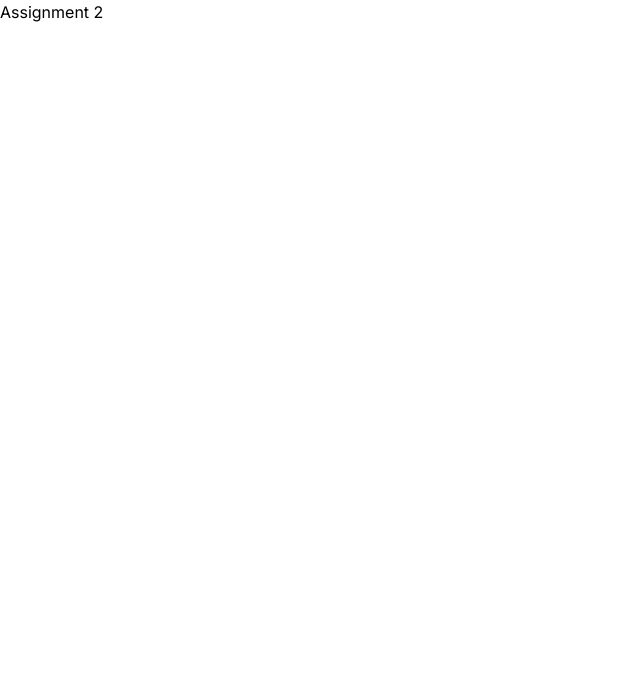
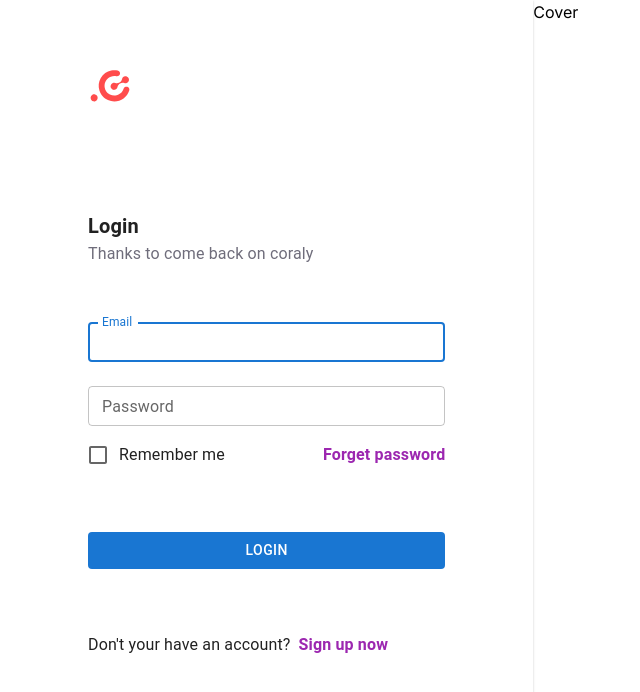
Before and after one commit to riadhmouamnia/ld-assignment-2, a React (Vite) app: page / in a window 1280 px wide. Shown: the top 692 px of the page, without its empty margins (0-640 px from the left). Built offline with nearby package versions, Linux system fonts and the light colour scheme.

Commit message:
created a layout for auth pages and login form

```diff
--- a/src/App.tsx
+++ b/src/App.tsx
@@ -1,5 +1,7 @@
+import Login from "./pages/auth/Login";
+
 function App() {
-  return <div>Assignment 2</div>;
+  return <Login />;
 }
 
 export default App;
--- /dev/null
+++ b/src/pages/auth/Layout/AuthWrapper.tsx
@@ -0,0 +1,88 @@
+import React from "react";
+import { Alert, Box, Grid, Snackbar, Typography } from "@mui/material";
+import Paper from "@mui/material/Paper";
+import logo from "../../../assets/logo.svg";
+
+type AuthWrapperProps = {
+  title: String;
+  subTitle: string;
+  askUserToTakeAction: string;
+  actionLink: string;
+  // actionText: ReactNode,
+  children: any;
+  cover: React.ReactNode;
+};
+
+function AuthWrapper({
+  children,
+  cover,
+  title,
+  subTitle,
+  askUserToTakeAction,
+  actionLink,
+}: AuthWrapperProps) {
+  const [valid, setValid] = React.useState<boolean>(false);
+  const [user, setUser] = React.useState<boolean>(false);
+  const handleClick = () => {
+    setValid(true);
+  };
+
+  const handleClose = () => {
+    setValid(false);
+  };
+  return (
+    <Grid container component="main" sx={{ height: "100vh" }}>
+      <Grid item px={3} xs={12} sm={8} md={5} component={Paper} square>
+        <Box
+          sx={{
+            my: 8,
+            mx: 8,
+            display: "flex",
+            flexDirection: "column",
+            alignItems: "center",
+            gap: 4,
+          }}
+        >
+          <Box width="100%">
+            <img src={logo} alt="logo" width="44px" />
+          </Box>
+          <Box width="100%">
+            <Typography variant="h6" fontWeight="bold" mt={8}>
+              {title}
+            </Typography>
+            <Typography variant="body1" color="#6F6D7B">
+              {subTitle}
+            </Typography>
+          </Box>
+          {children}
+          <Box width="100%" mt={2} display="flex" gap={1}>
+            <Typography>{askUserToTakeAction}</Typography>
+            <Typography
+              fontWeight="bold"
+              color="secondary"
+              component="a"
+              href="/signup"
+              sx={{ textDecoration: "none" }}
+            >
+              {actionLink}
+            </Typography>
+          </Box>
+        </Box>
+        <Snackbar open={valid} autoHideDuration={6000} onClose={handleClose}>
+          <Alert
+            onClose={handleClose}
+            severity="success"
+            sx={{ width: "100%" }}
+          >
+            Loged in to workspace successfully!
+          </Alert>
+        </Snackbar>
+      </Grid>
+      <Grid item xs={false} sm={4} md={7}>
+        {cover}
+      </Grid>
+    </Grid>
+  );
+}
+
+export default AuthWrapper;
--- /dev/null
+++ b/src/pages/auth/Login/components/Cover.tsx
@@ -0,0 +1,7 @@
+import React from "react";
+
+function Cover() {
+  return <div>Cover</div>;
+}
+
+export default Cover;
--- /dev/null
+++ b/src/pages/auth/Login/components/Form.tsx
@@ -0,0 +1,66 @@
+import Box from "@mui/material/Box";
+import Button from "@mui/material/Button";
+import Checkbox from "@mui/material/Checkbox";
+import FormControlLabel from "@mui/material/FormControlLabel";
+import TextField from "@mui/material/TextField";
+import Typography from "@mui/material/Typography";
+import React from "react";
+
+function Form() {
+  return (
+    <>
+      <Box width="100%" component="form" sx={{ mt: 1 }}>
+        <TextField
+          margin="normal"
+          fullWidth
+          id="email"
+          label="Email"
+          name="email"
+          autoComplete="email"
+          autoFocus
+          size="small"
+        />
+        <TextField
+          margin="normal"
+          fullWidth
+          name="password"
+          label="Password"
+          type="password"
+          id="password"
+          size="small"
+        />
+        <Box
+          display="flex"
+          alignItems="center"
+          mb={4}
+          justifyContent="space-between"
+        >
+          <FormControlLabel
+            control={<Checkbox value="remember" color="primary" />}
+            label="Remember me"
+          />
+          <Typography
+            fontWeight="bold"
+            color="secondary"
+            component="a"
+            href="/reset"
+            sx={{ textDecoration: "none" }}
+          >
+            Forget password
+          </Typography>
+        </Box>
+        <Button
+          fullWidth
+          type="submit"
+          variant="contained"
+          disableElevation
+          sx={{ mt: 3, mb: 2 }}
+        >
+          Login
+        </Button>
+      </Box>
+    </>
+  );
+}
+
+export default Form;
--- /dev/null
+++ b/src/pages/auth/Login/index.tsx
@@ -0,0 +1,20 @@
+import React from "react";
+import AuthWrapper from "../Layout/AuthWrapper";
+import Cover from "./components/Cover";
+import Form from "./components/Form";
+
+function index() {
+  return (
+    <AuthWrapper
+      cover={<Cover />}
+      title="Login"
+      subTitle="Thanks to come back on coraly"
+      askUserToTakeAction="Don't your have an account?"
+      actionLink="Sign up now"
+    >
+      <Form />
+    </AuthWrapper>
+  );
+}
+
+export default index;
```
Also changed, not shown: src/pages/ErrorPage.tsx (added, +7 -0 lines).
